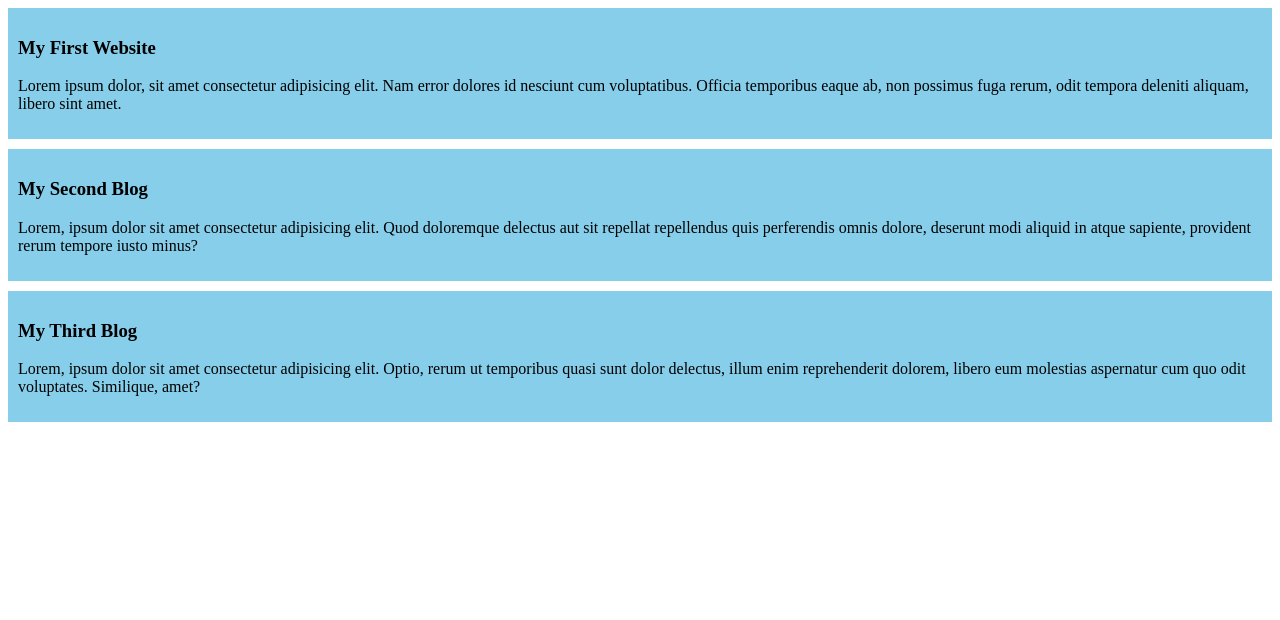
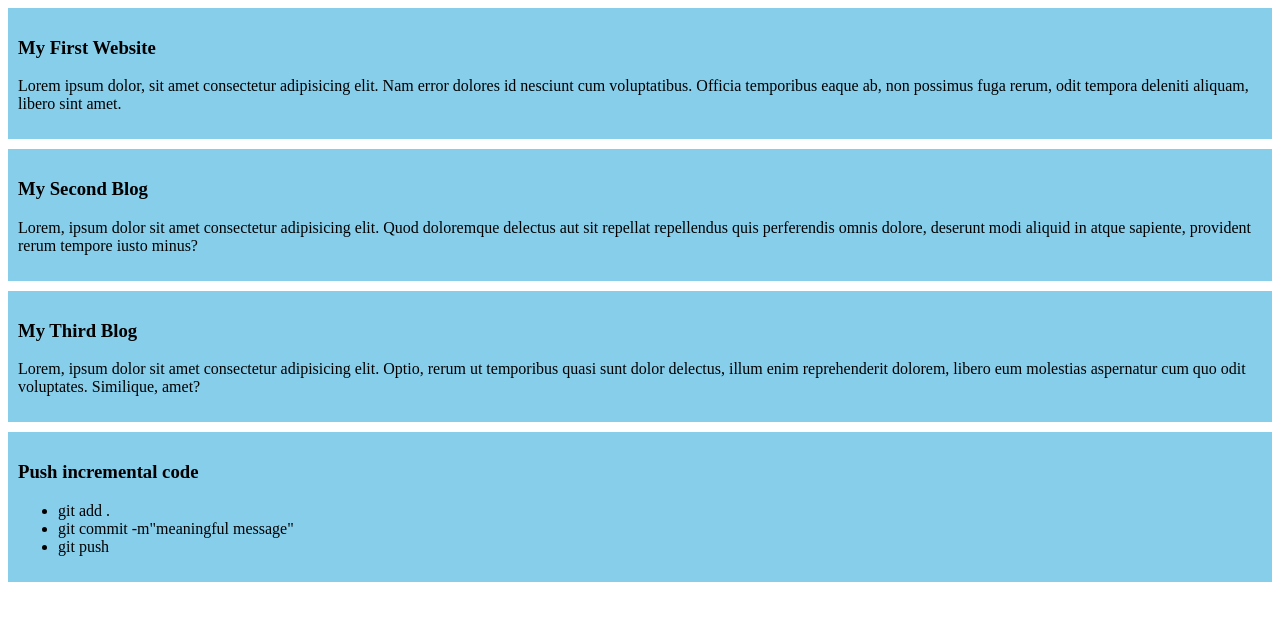
Before and after one commit to antargithub/my-simple-website, a plain HTML site: page index.html in a window 1280 px wide. Drawn offline with Linux system fonts and the light colour scheme.

Commit message:
added third commit

```diff
--- a/index.html
+++ b/index.html
@@ -22,5 +22,14 @@
         <p>Lorem, ipsum dolor sit amet consectetur adipisicing elit. Optio, rerum ut temporibus quasi sunt dolor delectus, illum enim reprehenderit dolorem, libero eum molestias aspernatur cum quo odit voluptates. Similique, amet?</p>
     </div>
 
+    <div>
+        <h3>Push incremental code</h3>
+        <ul>
+            <li>git add .</li>
+            <li>git commit -m"meaningful message" </li>
+            <li>git push</li>
+        </ul>
+    </div>
+
 </body>
 </html>
```
